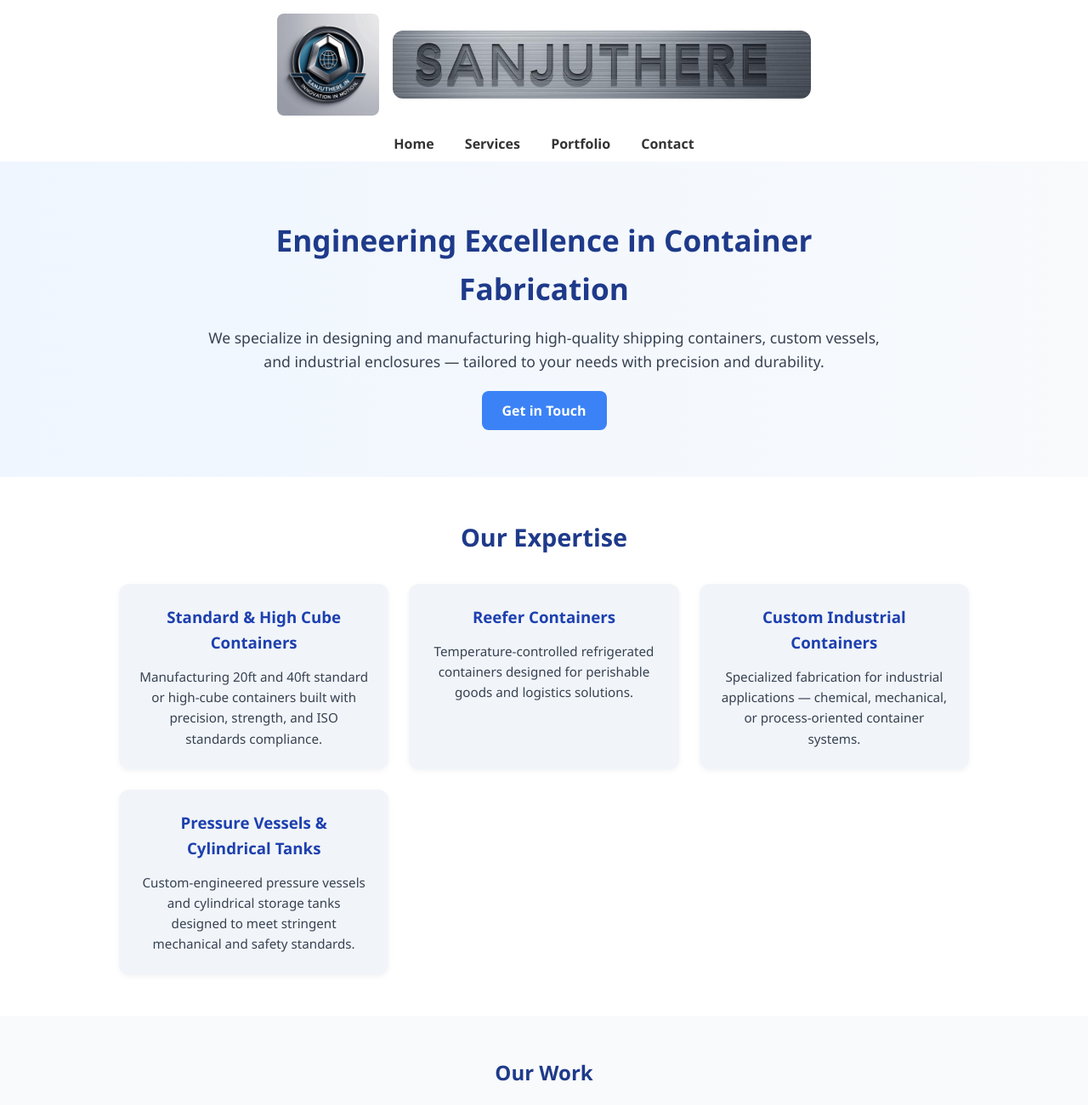
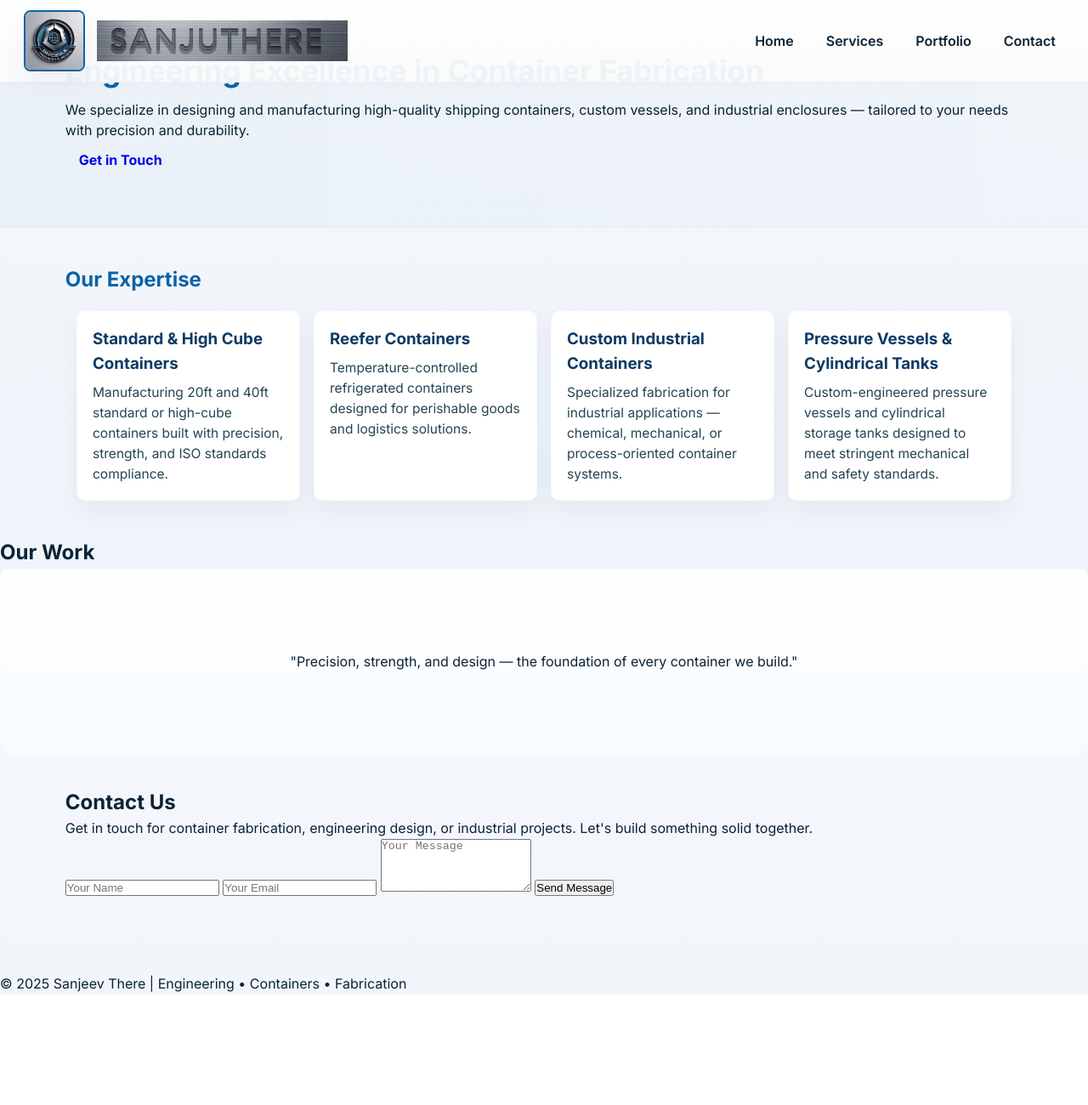
Before and after one commit to sanjuthere/sanjuthere.in, a plain HTML site: page index.html in a window 1280 px wide. Shown: the top 1300 px of the page at 85% size. After the commit the page ends 1170 px from the top, so only its background shows below. Drawn offline with Linux system fonts and the light colour scheme.

Commit message:
Update style.css

```diff
--- a/css/style.css
+++ b/css/style.css
@@ -1,268 +1,133 @@
-/* ===== GLOBAL STYLES ===== */
-* {
-  margin: 0;
-  padding: 0;
-  box-sizing: border-box;
-  font-family: "Segoe UI", Roboto, sans-serif;
+/* Corporate manufacturing look — light theme + subtle animations */
+@import url('https://fonts.googleapis.com/css2?family=Inter:wght@300;400;600;700&display=swap');
+
+:root{
+  --bg: #f5f7fb;
+  --panel: #ffffff;
+  --text: #0b2336;
+  --muted: #6b7280;
+  --accent: #0b63a7;     /* deep corporate blue */
+  --accent-2: #0aa3a3;   /* secondary teal */
+  --card-shadow: 0 10px 30px rgba(14,35,60,0.06);
+  --radius: 12px;
 }
 
+/* Reset */
+* { box-sizing: border-box; margin:0; padding:0; }
+html,body { height:100%; }
 body {
-  background: #f8fafc;
-  color: #222;
-  line-height: 1.6;
-  overflow-x: hidden;
+  font-family: 'Inter', system-ui, -apple-system, 'Segoe UI', Roboto, "Helvetica Neue", Arial;
+  background: linear-gradient(180deg, var(--bg) 0%, #eef4fb 100%);
+  color: var(--text);
+  -webkit-font-smoothing:antialiased;
+  -moz-osx-font-smoothing:grayscale;
+  line-height:1.55;
 }
 
-/* ===== HEADER ===== */
-.header {
-  background: #ffffff;
-  box-shadow: 0 2px 8px rgba(0, 0, 0, 0.08);
-  padding-bottom: 0.5rem;
+/* Header */
+.site-header, .header {
+  position: fixed;
+  top:0; left:0; right:0;
+  display:flex; align-items:center; justify-content:space-between;
+  padding:12px 28px;
+  background: linear-gradient(180deg, rgba(255,255,255,0.95), rgba(250,250,250,0.95));
+  border-bottom: 1px solid rgba(11,63,120,0.06);
+  z-index:1000;
+  box-shadow: 0 3px 10px rgba(12,36,70,0.02);
 }
 
-.logo-banner {
-  display: flex;
-  align-items: center;
-  justify-content: center;
-  padding: 1rem;
-  gap: 1rem;
+/* Brand */
+.brand, .logo-banner { display:flex; align-items:center; gap:14px; text-decoration:none; }
+.brand-logo, .logo { width:72px; height:72px; object-fit:cover; border-radius:8px; border:2px solid var(--accent); background:#fff; box-shadow: var(--card-shadow); transition: transform .25s ease; }
+.brand-logo:hover, .logo:hover { transform: rotate(-4deg) scale(1.02); }
+.brand-text, .banner-img { height:48px; object-fit:contain; display:block; }
+
+/* Nav */
+.main-nav, .navbar { display:flex; gap:18px; align-items:center; }
+.main-nav a, .navbar a {
+  color:var(--text); text-decoration:none; font-weight:600; padding:8px 10px;
+  transition: color .18s ease, transform .18s ease;
+}
+.main-nav a:hover, .navbar a:hover { color:var(--accent); transform: translateY(-2px); }
+
+/* Page layout spacing */
+main { padding-top:110px; }
+
+/* HERO */
+.hero {
+  padding: 56px 6%;
+  background: linear-gradient(90deg, rgba(11,99,167,0.04), rgba(10,163,163,0.02));
+  border-bottom: 1px solid rgba(11,63,120,0.03);
+}
+.hero-inner { max-width:1080px; margin:0 auto; display:flex; gap:30px; align-items:center; justify-content:space-between; flex-wrap:wrap; }
+.hero h1 { font-size:2.2rem; color:var(--accent); margin-bottom:6px; }
+.subtitle { color:var(--accent-2); font-weight:600; margin-bottom:10px; }
+.lead { color: #133046; max-width:720px; }
+
+/* buttons */
+.btn { display:inline-block; padding:10px 16px; border-radius:10px; cursor:pointer; font-weight:700; text-decoration:none;}
+.btn.primary { background: linear-gradient(90deg,var(--accent) 0%, var(--accent-2) 100%); color: #fff; box-shadow:0 8px 24px rgba(11,99,167,0.08); }
+.btn.ghost { background:transparent; color:var(--text); border:1px solid rgba(11,63,120,0.06); }
+
+/* media & quote section */
+.media-quote-section { display:flex; gap:28px; padding:44px 6%; align-items:flex-start; flex-wrap:wrap; }
+.media-left, .quote-right { background: var(--panel); border-radius:var(--radius); padding:18px; box-shadow: var(--card-shadow); border:1px solid rgba(11,63,120,0.03); }
+.media-left { flex:1 1 600px; min-width:300px; }
+.quote-right { width:360px; min-width:260px; display:flex; flex-direction:column; gap:12px; align-items:center; }
+
+/* slideshow (small) */
+.slideshow.small { position:relative; width:100%; height:360px; overflow:hidden; border-radius:10px; background: linear-gradient(180deg,#ffffff,#f6fbff); border:1px solid rgba(11,63,120,0.02); }
+.slideshow.small img { position:absolute; width:100%; height:100%; object-fit:cover; left:0; top:0; opacity:0; transform: scale(1.03); transition: opacity 1s ease, transform 8s ease; }
+.slideshow.small img.active { opacity:1; transform: scale(1); }
+
+/* gentle zoom-in animation for active image */
+@keyframes slowZoom { from { transform:scale(1.03); } to { transform:scale(1); } }
+
+/* placeholder when no images */
+.placeholder {
+  display:flex; align-items:center; justify-content:center;
+  width:100%; height:360px; border-radius:10px;
+  background: linear-gradient(180deg,#f2f6fb,#ffffff);
+  color:var(--muted); font-weight:600; font-size:1rem;
+  border:1px dashed rgba(11,63,120,0.06);
 }
 
-.logo {
-  width: 120px;
-  height: auto;
-  border-radius: 8px;
+/* quote box */
+.quote-title { color:var(--accent); margin-bottom:6px; }
+.quote-box { width:100%; min-height:220px; display:flex; align-items:center; justify-content:center; padding:18px; border-radius:10px; background: linear-gradient(180deg,#ffffff,#f7fbff); text-align:center; border:1px solid rgba(11,63,120,0.02); }
+.quote-text { font-size:1.05rem; color: #133046; opacity:0; transform: translateY(8px); transition: opacity .45s ease, transform .45s ease; }
+.quote-text.show { opacity:1; transform:translateY(0); }
+
+/* quote controls */
+.quote-controls { display:flex; gap:10px; margin-top:10px; }
+.small { padding:8px 10px; border-radius:8px; background:transparent; color:var(--accent); border:1px solid rgba(11,63,120,0.06); cursor:pointer; }
+
+/* services */
+.services { padding:42px 6%; background:transparent; }
+.services h2 { color:var(--accent); margin-bottom:18px; }
+.service-grid { display:grid; grid-template-columns:repeat(auto-fit,minmax(240px,1fr)); gap:16px; max-width:1100px; margin:0 auto; }
+.service-card { background:#fff; padding:18px; border-radius:10px; border:1px solid rgba(11,63,120,0.03); box-shadow: var(--card-shadow); transition: transform .18s ease, box-shadow .18s ease; }
+.service-card:hover { transform: translateY(-6px); box-shadow: 0 20px 50px rgba(11,63,120,0.06); }
+.service-card h3 { color:#0d3a66; margin-bottom:8px; }
+.service-card p { color:#234452; font-size:0.97rem; }
+
+/* about & contact */
+.about { padding:36px 6%; }
+.about-text { max-width:900px; margin:0 auto; color:#163245; text-align:center; line-height:1.6; }
+.contact { padding:36px 6% 90px; }
+.contact-form { max-width:820px; margin:0 auto; display:flex; flex-direction:column; gap:12px; }
+.contact-form input,.contact-form textarea { padding:12px; border-radius:8px; border:1px solid rgba(11,63,120,0.06); }
+.form-row { display:flex; gap:12px; align-items:center; }
+
+/* footer */
+.site-footer { padding:20px 6%; border-top:1px solid rgba(11,63,120,0.03); background: #ffffff; color:#233645; }
+
+/* responsive */
+@media (max-width:980px){
+  .media-quote-section { flex-direction:column; }
+  .quote-right { width:100%; }
+  .brand-text, .banner-img { display:none; }
+  .main-nav, .navbar { gap:10px; }
+  .hero-inner { flex-direction:column; text-align:center; gap:12px; }
+  .hero h1 { font-size:1.6rem; }
 }
-
-.banner-img {
-  height: 80px;
-  width: auto;
-  border-radius: 12px;
-}
-
-/* ===== NAVBAR ===== */
-.navbar {
-  text-align: center;
-  margin-top: 0.3rem;
-}
-
-.navbar a {
-  color: #333;
-  text-decoration: none;
-  margin: 0 1rem;
-  font-weight: 600;
-  transition: color 0.3s ease;
-}
-
-.navbar a:hover {
-  color: #3b82f6;
-}
-
-/* ===== HERO SECTION ===== */
-.hero {
-  background: linear-gradient(to right, #eff6ff, #f8fafc);
-  text-align: center;
-  padding: 4rem 1rem;
-}
-
-.hero-content {
-  max-width: 800px;
-  margin: 0 auto;
-}
-
-.hero h1 {
-  font-size: 2.2rem;
-  margin-bottom: 1rem;
-  color: #1e3a8a;
-}
-
-.hero p {
-  font-size: 1.1rem;
-  margin-bottom: 2rem;
-  color: #374151;
-}
-
-.btn {
-  background: #3b82f6;
-  color: #fff;
-  padding: 0.75rem 1.5rem;
-  border: none;
-  border-radius: 8px;
-  text-decoration: none;
-  font-weight: bold;
-  transition: background 0.3s ease;
-}
-
-.btn:hover {
-  background: #1e40af;
-}
-
-/* ===== SERVICES ===== */
-.services {
-  background: #ffffff;
-  padding: 3rem 1rem;
-  text-align: center;
-}
-
-.services h2 {
-  color: #1e3a8a;
-  margin-bottom: 2rem;
-  font-size: 1.8rem;
-}
-
-.service-grid {
-  display: grid;
-  grid-template-columns: repeat(auto-fit, minmax(250px, 1fr));
-  gap: 1.5rem;
-  max-width: 1000px;
-  margin: 0 auto;
-}
-
-.service-card {
-  background: #f1f5f9;
-  padding: 1.5rem;
-  border-radius: 12px;
-  box-shadow: 0 2px 6px rgba(0, 0, 0, 0.05);
-  transition: transform 0.3s ease, box-shadow 0.3s ease;
-}
-
-.service-card:hover {
-  transform: translateY(-4px);
-  box-shadow: 0 4px 12px rgba(0, 0, 0, 0.1);
-}
-
-.service-card h3 {
-  color: #1e40af;
-  margin-bottom: 0.8rem;
-}
-
-.service-card p {
-  color: #374151;
-  font-size: 0.95rem;
-}
-
-/* ===== PORTFOLIO ===== */
-.portfolio {
-  padding: 3rem 1rem;
-  background: #f9fafb;
-  text-align: center;
-}
-
-.portfolio h2 {
-  color: #1e3a8a;
-  margin-bottom: 1.5rem;
-}
-
-.dual-section {
-  display: flex;
-  flex-wrap: wrap;
-  justify-content: center;
-  align-items: flex-start;
-  gap: 2rem;
-  max-width: 1100px;
-  margin: 0 auto;
-}
-
-.slider-box {
-  flex: 1;
-  min-width: 300px;
-}
-
-.quote-box {
-  flex: 1;
-  background: #e0e7ff;
-  padding: 2rem;
-  border-radius: 12px;
-  display: flex;
-  align-items: center;
-  justify-content: center;
-  box-shadow: inset 0 0 8px rgba(0, 0, 0, 0.1);
-}
-
-.animated-quote {
-  font-style: italic;
-  font-size: 1.2rem;
-  color: #1e3a8a;
-  animation: fadeIn 4s ease-in-out infinite alternate;
-}
-
-@keyframes fadeIn {
-  from { opacity: 0.3; transform: translateY(5px); }
-  to { opacity: 1; transform: translateY(0); }
-}
-
-/* ===== CONTACT ===== */
-.contact {
-  background: #ffffff;
-  text-align: center;
-  padding: 3rem 1rem;
-}
-
-.contact h2 {
-  color: #1e3a8a;
-  margin-bottom: 1rem;
-}
-
-.contact p {
-  color: #374151;
-  margin-bottom: 2rem;
-}
-
-form {
-  max-width: 500px;
-  margin: 0 auto;
-}
-
-input[type="text"],
-input[type="email"],
-textarea {
-  width: 100%;
-  padding: 0.8rem;
-  margin-bottom: 1rem;
-  border: 1px solid #d1d5db;
-  border-radius: 6px;
-  font-size: 1rem;
-}
-
-input[type="submit"] {
-  background: #2563eb;
-  color: #fff;
-  padding: 0.8rem 1.5rem;
-  border: none;
-  border-radius: 6px;
-  cursor: pointer;
-  transition: background 0.3s ease;
-}
-
-input[type="submit"]:hover {
-  background: #1d4ed8;
-}
-
-/* ===== FOOTER ===== */
-.footer {
-  background: #1e3a8a;
-  color: #fff;
-  text-align: center;
-  padding: 1rem 0;
-  font-size: 0.9rem;
-  letter-spacing: 0.3px;
-}
-
-/* ===== RESPONSIVE ===== */
-@media (max-width: 768px) {
-  .dual-section {
-    flex-direction: column;
-  }
-
-  .banner-img {
-    display: none;
-  }
-
-  .logo {
-    width: 90px;
-  }
-
-  .hero h1 {
-    font-size: 1.6rem;
-  }
-}
```
